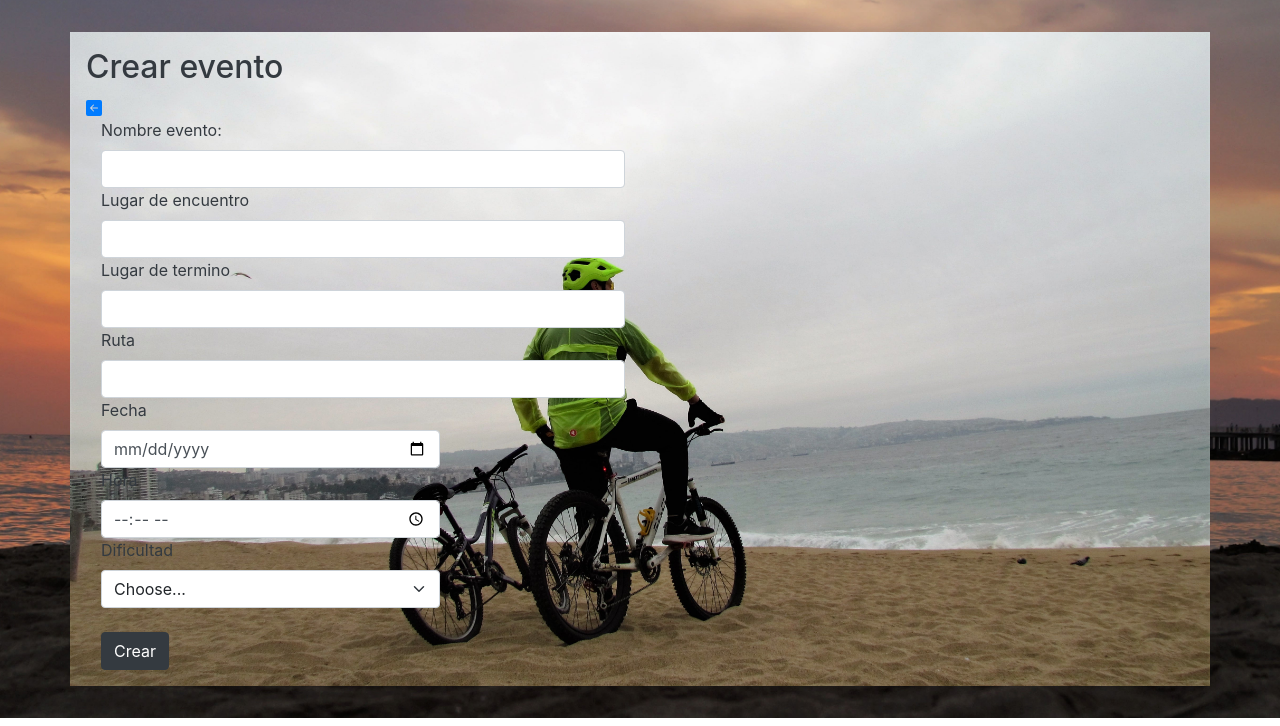
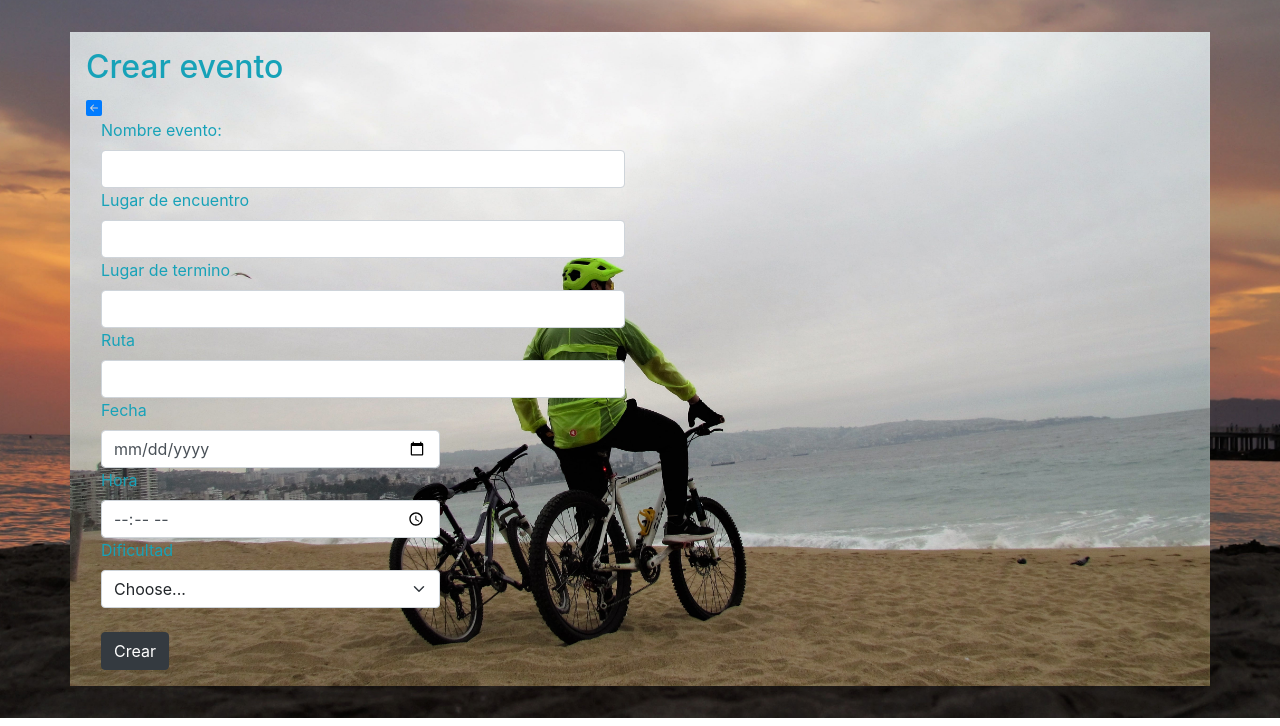
Before and after one commit to karendelvalle/Proyecto-individual, a Django app: template bici_app/templates/crearevento.html in a window 1280 px wide. Shown: the part 80-806 px from the top of the page. Run offline with Django 3.2, Linux system fonts and the light colour scheme; the template is opened without the code that fills it: values that come from a table or form of the project are taken from there, others are empty; data comes from the database, SQL or seed files in the repository; some libraries are stand-ins or nearby versions.

Commit message:
color texto

```diff
--- a/bici_app/templates/crearevento.html
+++ b/bici_app/templates/crearevento.html
@@ -4,7 +4,7 @@
 {% block content %}
         <!--Formulario CREAR EVENTO-->
         <div class="p-3 mb-2 bg-secondary text-white" style="background: url(static/img/bici_playa.jpg)   no-repeat center center fixed; -webkit-background-size: cover; -moz-background-size: cover; -o-background-size: cover; background-size: cover;">
-            <div class="container p-3 my-3 bg-dark text-dark" style="background: url(static/img/carlos_playa.jpg)   no-repeat center center fixed; -webkit-background-size: cover; -moz-background-size: cover; -o-background-size: cover; background-size: cover;">
+            <div class="container p-3 my-3 bg-dark text-info" style="background: url(static/img/carlos_playa.jpg)   no-repeat center center fixed; -webkit-background-size: cover; -moz-background-size: cover; -o-background-size: cover; background-size: cover;">
                 <h2>Crear evento</h2>
                 <a href="/cicletealo"><svg xmlns="http://www.w3.org/2000/svg" width="16" height="16" fill="currentColor" class="bi bi-arrow-left-square-fill" viewBox="0 0 16 16">
                     <path d="M16 14a2 2 0 0 1-2 2H2a2 2 0 0 1-2-2V2a2 2 0 0 1 2-2h12a2 2 0 0 1 2 2v12zm-4.5-6.5H5.707l2.147-2.146a.5.5 0 1 0-.708-.708l-3 3a.5.5 0 0 0 0 .708l3 3a.5.5 0 0 0 .708-.708L5.707 8.5H11.5a.5.5 0 0 0 0-1z"/>
```
